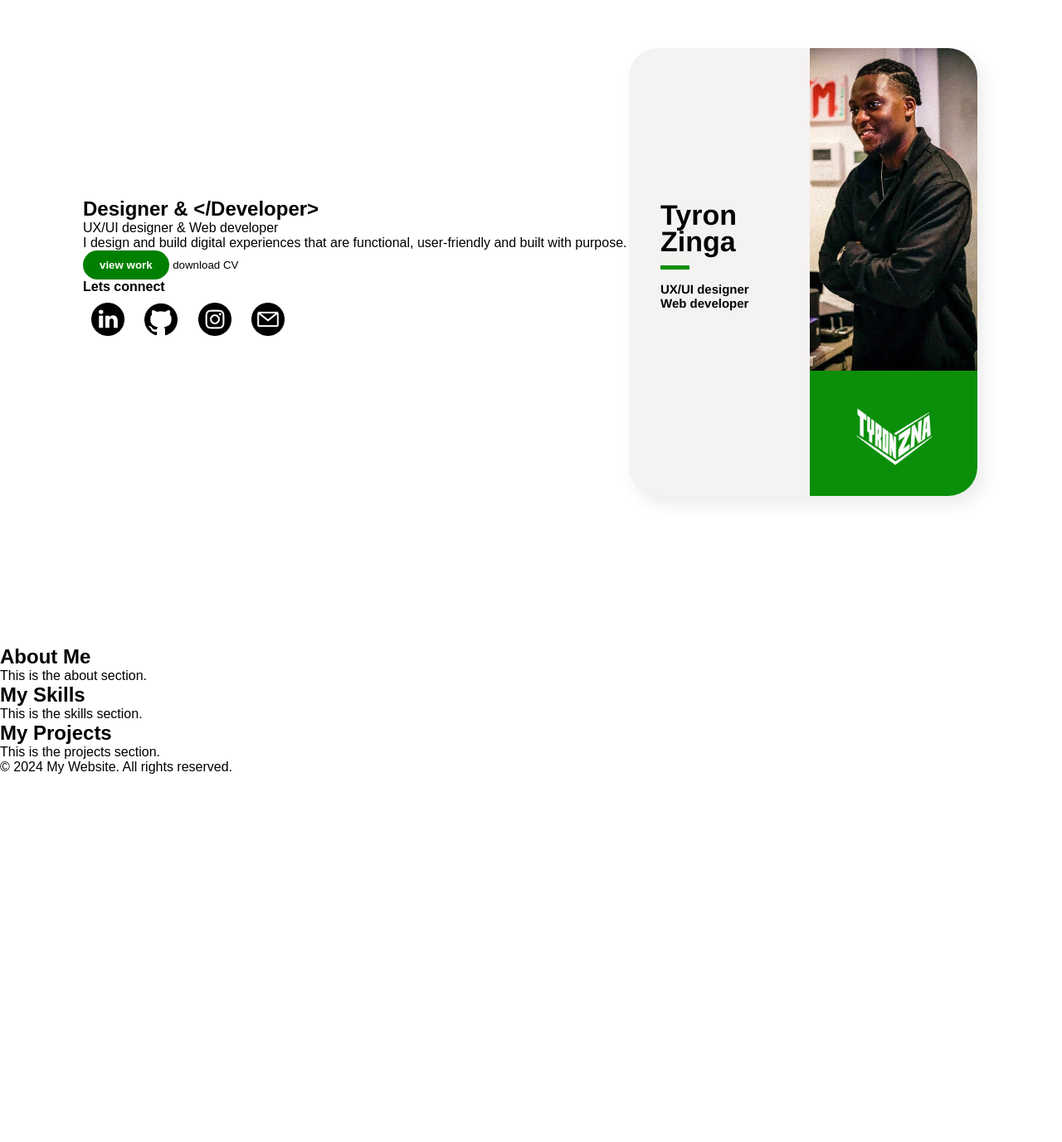
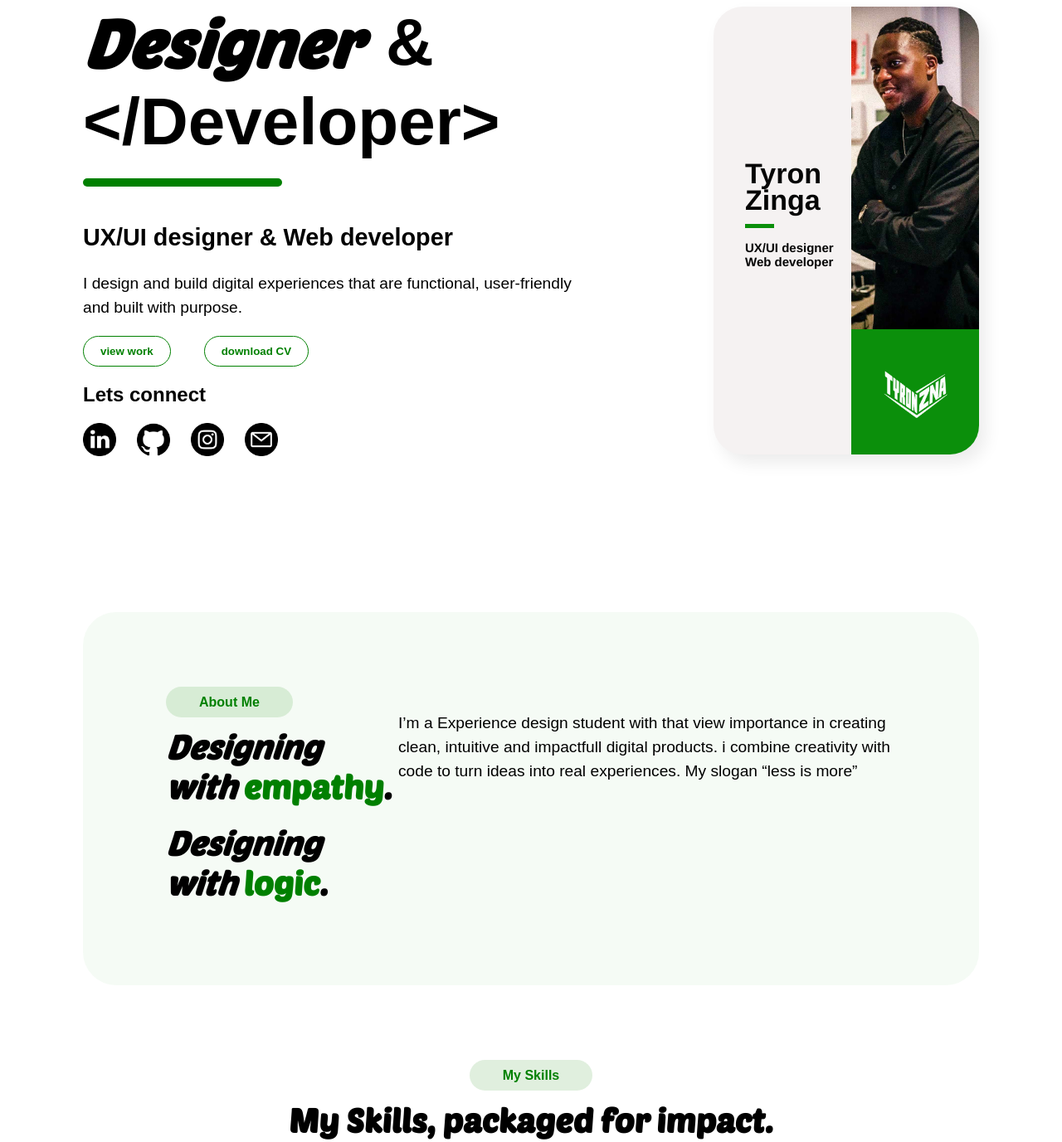
Before and after one commit to skyron79/Portfolio, a website with bundled scripts: page index.html in a window 1280 px wide. Shown: the part 162-1539 px from the top of the page at 83% size. Before the commit the page ends 1096 px from the top, so only its background shows below. Built offline with nearby package versions, Linux system fonts and the light colour scheme.

```diff
--- a/index.html
+++ b/index.html
@@ -5,11 +5,12 @@
     <meta name="viewport" content="width=device-width, initial-scale=1.0">
     <title>Document</title>
     <link rel="stylesheet" href="src/main.css">
+
 </head>
 <body>
     <header>
         <nav class="navbar">
-            <img class="logo" alt="Logo" src="assets/images/logo.png" class="logo">
+            <img class="logo" alt="Logo" src="assets/images/logo_black.png" class="logo">
             <ul class="nav-links">
                 <li><a href="#">Home</a></li>
                 <li><a href="#">work</a></li>
@@ -18,30 +19,36 @@
             <button class="get-in-touch">get in touch</button>
         </nav>
     </header>
-    <section class="hero">
-        <div class="hero-content">
-            <h1>Designer & &lt;/Developer&gt;</h1>
-            <p>UX/UI designer & Web developer </p>
-            <p>I design and build digital experiences that are functional, user-friendly and built with purpose.</p>
-            <div class="buttons">
-                <button class="view-work">view work</button>
-                <button>download CV</button>
+    <section>
+        <div class="hero">
+            <div class="hero-content">
+            <h1 class="hero-title"> <div class="hero-title-text"><i class="hero-title-p">Designer</i><p>&</p></div>
+                <p> &lt;/Developer&gt;</p></h1>
+                <div class="hero-line"></div>
+                <div class="hero-description">
+                     <p class="headline">UX/UI designer & Web developer </p>
+                    <p>I design and build digital experiences that are functional, user-friendly and built with purpose.</p>
+                </div>
+
+            <div class="hero-buttons">
+                <button class="get-in-touch">view work</button>
+                <button class="get-in-touch">download CV</button>
             </div>
-            <strong>Lets connect</strong>
+            <p class="headline">Lets connect</p>
             <div class="socials">
                 <button><img src="assets/icons/linkedin.png" alt="LinkedIn"></button>
                 <button><img src="assets/icons/github.png" alt="GitHub"></button>
                 <button><img src="assets/icons/instagram.png" alt="Instagram"></button>
                 <button><img src="assets/icons/email.png" alt="email"></button>
             </div>
-        </div>
+            </div>
         <div class="interactive-card">
 
     <!-- Green background layer -->
     <div class="card-green-bg"></div>
 
     <!-- Main white card -->
-    <div class="card-content" data-tilt  data-tilt-glare data-tilt-max-glare="0.3" data-tilt-scale="1.1">
+    <div class="card-content" data-tilt  data-tilt-glare data-tilt-max-glare="0.5" data-tilt-scale="1.1">
 
         <div class="card-text">
             <p class="card-title">
@@ -74,14 +81,44 @@
 
     </div>
         </div>
+
+        </div>
+
+        <!-- <div class="scroll-down">
+            <p>Scroll down</p>
+        </div> -->
     </section>
-    <section class="about">
-        <h2>About Me</h2>
-        <p>This is the about section.</p>
+    <section class="about-section">
+        <div class="about-content">
+            <div>
+                <span class="bullet">About Me</span>
+            <h2 class="section-title">
+                 <i>Designing with</i> <highlight>empathy</highlight>.
+            </h2>
+            <h2 class="section-title">
+                 <i>Designing with</i>  <highlight>logic</highlight>.
+            </h2>
+            </div>
+
+            <div class="about-description">
+                <p class="description">
+                    I’m a Experience design student with that view importance in creating clean, intuitive and impactfull digital products. i combine creativity with code to turn ideas into real  experiences. My slogan “less is  more”
+                </p>
+            </div>
+        </div>
+
+        <div>
+
+        </div>
+
     </section>
-    <section class="skills">
-        <h2>My Skills</h2>
-        <p>This is the skills section.</p>
+    <section class="skills-section">
+
+        <div class="skills-content">
+            <span class="bullet">My Skills</span>
+            <h2 class="section-title">My Skills, packaged for impact.  </h2>
+        </div>
+
     </section>
     <section class="projects">
         <h2>My Projects</h2>
@@ -90,7 +127,8 @@
     <footer>
         <p>&copy; 2024 My Website. All rights reserved.</p>
     </footer>
+
     <script src="https://cdnjs.cloudflare.com/ajax/libs/vanilla-tilt/1.7.0/vanilla-tilt.min.js"></script>
-
+    <script type="module" src="src/js/main.js"></script>
 </body>
 </html>
--- /dev/null
+++ b/src/data/description.json
@@ -0,0 +1,5 @@
+{
+    "description": {
+        "text": "I’m a Experience design student with that view importance in creating clean, intuitive and impactfull digital products. i combine creativity with code to turn ideas into real  experiences. My slogan “less is more”."
+    }
+}
--- a/src/js/main.js
+++ b/src/js/main.js
@@ -0,0 +1,3 @@
+import data  from '../data/description.json';
+
+console.log("hello world");
--- a/src/main.css
+++ b/src/main.css
@@ -1,17 +1,66 @@
+@font-face {
+    font-family: poetsenOne;
+    src: url('../assets/fonts/PoetsenOne-Regular.ttf') format('truetype');
+
+}
+
+/*media queries*/
+@media (max-width: 768px) {
+    .hero{
+        flex-direction: column;
+        gap: 5em;
+        padding: 0 50px 0px 50px;
+    }
+    .hero-title{
+        font-size: 3em;
+    }
+    .hero-description{
+        width: 100%;
+    }
+    .about-section{
+        margin: 50px 50px;
+        padding: 50px 50px;
+    }
+    .about-content{
+        flex-direction: column;
+        gap: 2em;
+    }
+
+}
+
+/* CSS Reset */
 *{
     font-family: 'Poppins', sans-serif;
     margin: 0;
     padding: 0;
     box-sizing: border-box;
 }
+
+i{
+    font-family: poetsenOne, sans-serif;
+}
+/* Hide scrollbar for Chrome, Safari and Opera */
+/* width */
+::-webkit-scrollbar {
+  width: 5px;
+}
+/* Handle */
+::-webkit-scrollbar-thumb {
+  background: green;
+}
+::-webkit-scrollbar-track {
+  background: #f1f1f1;
+}
+
 button{
     color: inherit;
-   background-color: white;
-   border: none;
-   cursor: pointer;
+    background-color: white;
+    border: none;
+    cursor: pointer;
+    padding:0;
 }
 .logo{
-    height: 100px;
+    height: 80px;
 }
 nav{
     padding: 20px 100px;
@@ -20,9 +69,11 @@
     align-items: center;
 }
 .navbar{
+    height: 5em;
     display: flex;
     justify-content: space-between;
     align-items: center;
+    border-bottom: 1px solid #e0e0e0;
 }
 .nav-links{
     display: flex;
@@ -63,19 +114,68 @@
 
 /*** Hero Section */
 .hero{
-    height: 100vh;
+    height: 90vh;
     display: flex;
+    gap: 10em;
     justify-content: space-between;
     align-items: center;
-    padding: 0 100px 100px 100px;
+    padding: 0 100px 0px 100px;
+}
+.hero-title-text{
+    display: flex;
+    gap: 30px;
+}
+.hero-title-p{
+    font-family: poetsenOne, sans-serif;
+
+}
+
+.hero-title{
+    font-size: 5em;
+    font-weight: 800;
+    line-height: 1.2;
+
+}
+.hero-description{
+    padding-top: 20px;
+    font-size: 1.2em;
+    line-height: 1.5;
+    width: 600px;
+}
+.hero-line{
+    width: 15em;
+    height: 10px;
+    background-color: green;
+    margin-top: 20px;
+    margin-bottom: 20px;
+
+    border-radius: 10px;
+}
+.headline{
+    font-size: 1.5em;
+    font-weight: 600;
+    padding-bottom: 20px;
+}
+.hero-buttons{
+    display: flex;
+    gap: 40px;
+    padding:20px 0 20px 0px;
+}
+.socials{
+    display: flex;
+    gap:25px;
 }
 
 .socials button{
-    padding: 10px;
+
     transition: all 0.3s ease;
 }
 .socials button img{
     height: 40px;
+}
+
+.socials button:hover{
+    transform: translateY(-5px);
 }
 .view-work{
     font-weight: 600;
@@ -239,3 +339,75 @@
 
     height: auto;
 }
+
+/* @keyframes bounce {
+    0%, 20%, 50%, 80%, 100% {
+        transform: translateY(0);
+    }
+    40% {
+        transform: translateY(-20px);
+    }
+    60% {
+        transform: translateY(-10px);
+    }
+}
+
+.scroll-down{
+    animation: bounce 4s infinite ease-in-out;
+    position: absolute;
+    bottom: 20px;
+    left: 50%;
+    transform: translateX(-50%);
+    font-size: 14px;
+    color: green;
+    font-weight: 600;
+    font-size: 1.2em;
+} */
+
+/* about-section*/
+
+.about-section{
+    margin: 100px 100px;
+    padding: 100px 100px;
+    background-color: #52b0520e;
+
+    border-radius: 40px;
+}
+
+.about-content{
+    display: flex;
+    justify-content: space-between;
+}
+
+.bullet{
+    color: green;
+    font-weight: 600;
+    background-color: #1b860d22;
+    padding: 10px 40px;
+    border-radius: 100px;
+}
+.section-title{
+
+    margin-top: 20px;
+    font-family: poetsenOne, sans-serif;
+    font-size: 2.5em;
+    font-weight: 600;
+}
+.section-title highlight{
+    font-family: poetsenOne, sans-serif;
+    color: green;
+}
+.description{
+    margin-top: 20px;
+    font-family: arial rounded mt,  sans-serif;
+    font-size: 1.2em;
+    font-weight: 400;
+    line-height: 1.5;
+    width: 600px;
+}
+
+/*** Skills Section ***/
+.skills-content{
+   width: 100%;
+   text-align: center;
+}
```
Also changed, not shown: assets/fonts/PoetsenOne-Regular.ttf (added), assets/images/logo_black.png (added).
